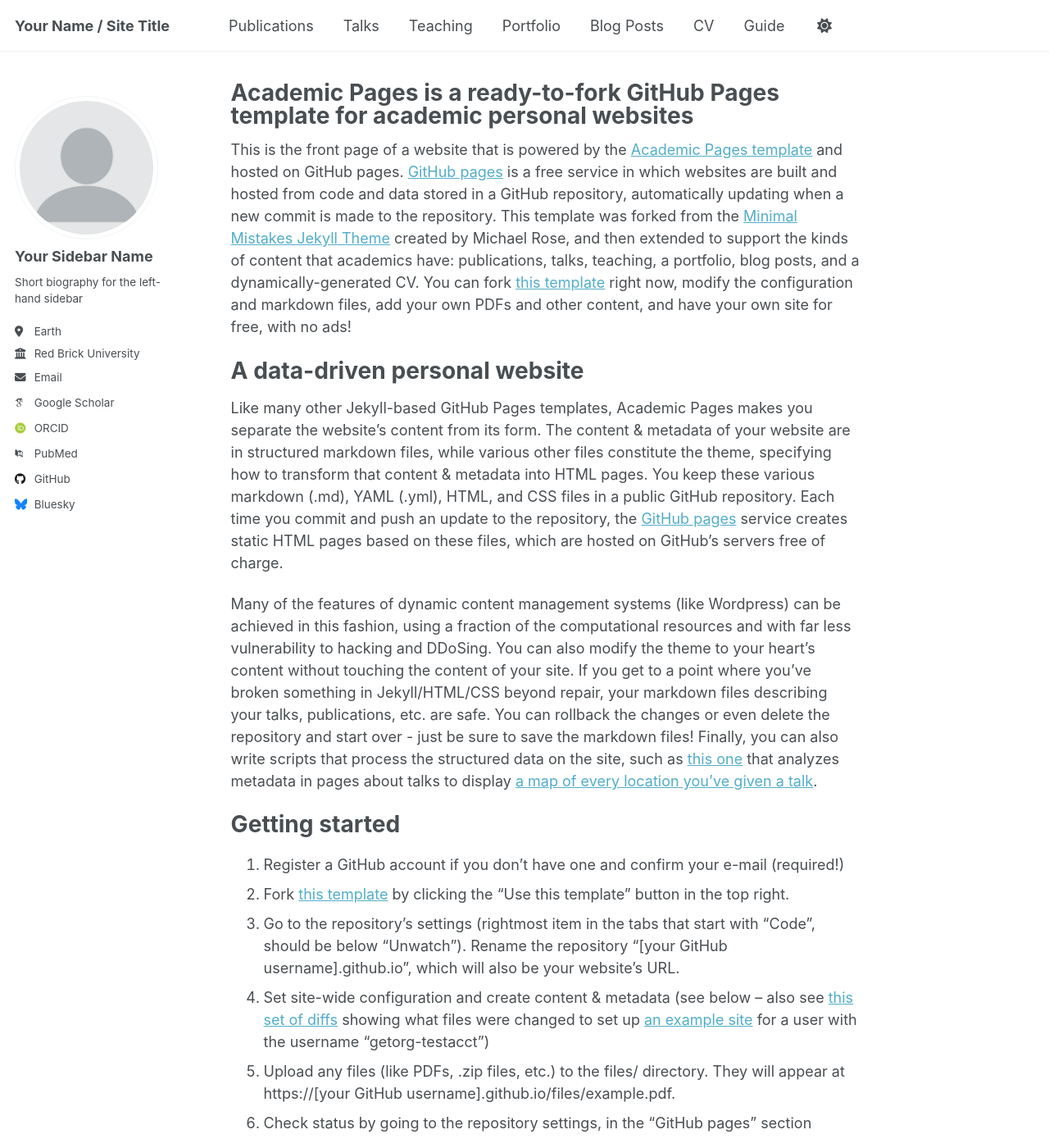
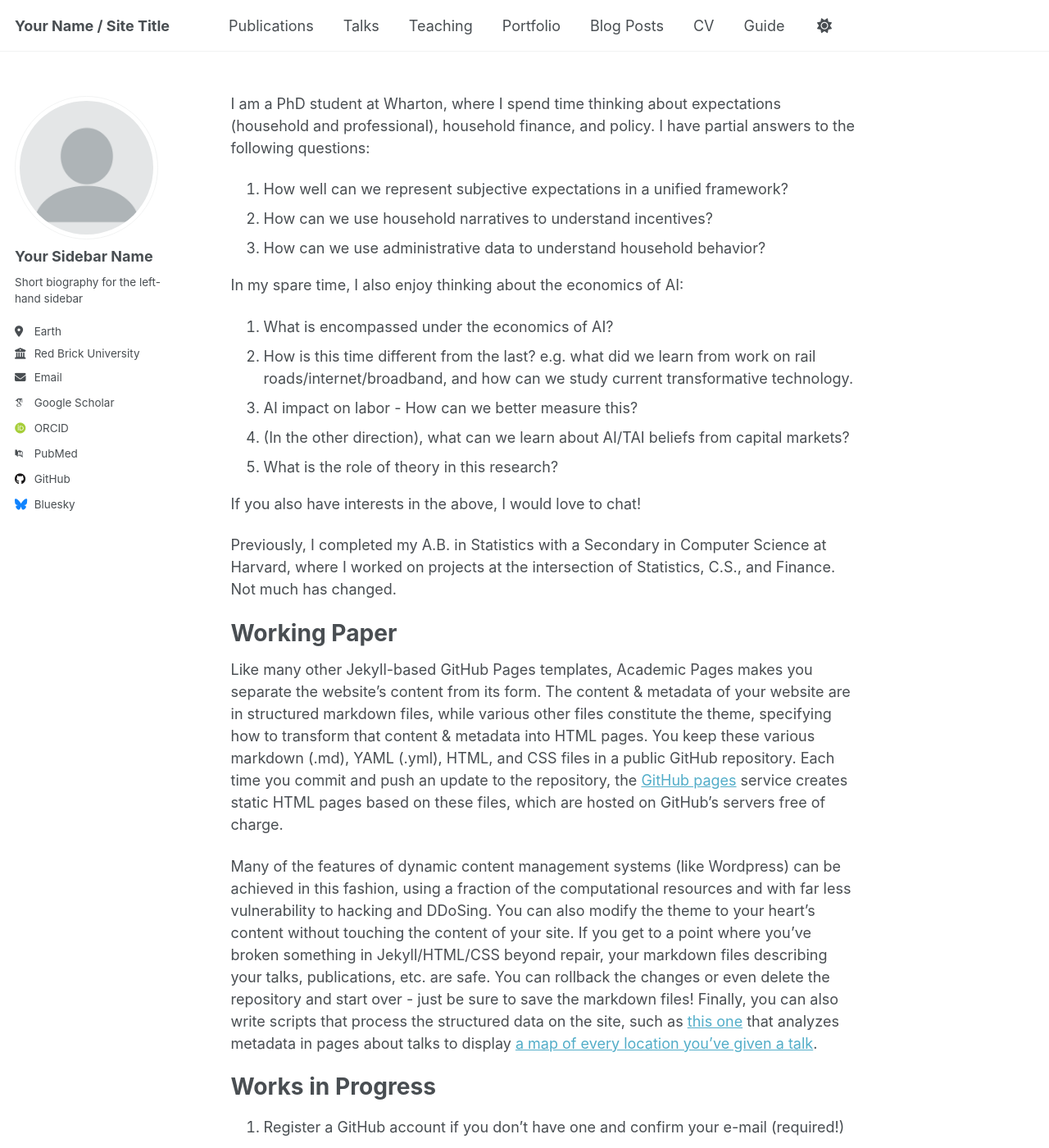
Before and after one commit to ritacui/ritacui.github.io, a Jekyll site: the page built from _pages/about.md, in a window 1280 px wide and 1400 px high. Shown: the whole window at 82% size. Built offline with Jekyll 4.4.1, drawn with Linux system fonts in a browser that asks for light colours; some web fonts are replaced; some of the changed text lies outside the part shown.

Commit message:
Update about.md

```diff
--- a/_pages/about.md
+++ b/_pages/about.md
@@ -1,21 +1,36 @@
 ---
 permalink: /
-title: "Academic Pages is a ready-to-fork GitHub Pages template for academic personal websites"
+title: ""
 author_profile: true
 redirect_from:
   - /about/
   - /about.html
 ---
 
-This is the front page of a website that is powered by the [Academic Pages template](https://github.com/academicpages/academicpages.github.io) and hosted on GitHub pages. [GitHub pages](https://pages.github.com) is a free service in which websites are built and hosted from code and data stored in a GitHub repository, automatically updating when a new commit is made to the repository. This template was forked from the [Minimal Mistakes Jekyll Theme](https://mmistakes.github.io/minimal-mistakes/) created by Michael Rose, and then extended to support the kinds of content that academics have: publications, talks, teaching, a portfolio, blog posts, and a dynamically-generated CV. You can fork [this template](https://github.com/academicpages/academicpages.github.io) right now, modify the configuration and markdown files, add your own PDFs and other content, and have your own site for free, with no ads!
+I am a PhD student at Wharton, where I spend time thinking about expectations (household and professional), household finance, and policy. I have partial answers to the following questions:
+1. How well can we represent subjective expectations in a unified framework?
+2. How can we use household narratives to understand incentives?
+3. How can we use administrative data to understand household behavior?
 
-A data-driven personal website
+In my spare time, I also enjoy thinking about the economics of AI:
+1. What is encompassed under the economics of AI?
+2. How is this time different from the last? e.g. what did we learn from work on rail roads/internet/broadband, and how can we study current transformative technology.
+3. AI impact on labor - How can we better measure this?
+4. (In the other direction), what can we learn about AI/TAI beliefs from capital markets?
+5. What is the role of theory in this research?
+
+If you also have interests in the above, I would love to chat!
+
+Previously, I completed my A.B. in Statistics with a Secondary in Computer Science at Harvard, where I worked on projects at the intersection of Statistics, C.S., and Finance. Not much has changed.
+
+
+Working Paper
 ======
 Like many other Jekyll-based GitHub Pages templates, Academic Pages makes you separate the website's content from its form. The content & metadata of your website are in structured markdown files, while various other files constitute the theme, specifying how to transform that content & metadata into HTML pages. You keep these various markdown (.md), YAML (.yml), HTML, and CSS files in a public GitHub repository. Each time you commit and push an update to the repository, the [GitHub pages](https://pages.github.com/) service creates static HTML pages based on these files, which are hosted on GitHub's servers free of charge.
 
 Many of the features of dynamic content management systems (like Wordpress) can be achieved in this fashion, using a fraction of the computational resources and with far less vulnerability to hacking and DDoSing. You can also modify the theme to your heart's content without touching the content of your site. If you get to a point where you've broken something in Jekyll/HTML/CSS beyond repair, your markdown files describing your talks, publications, etc. are safe. You can rollback the changes or even delete the repository and start over - just be sure to save the markdown files! Finally, you can also write scripts that process the structured data on the site, such as [this one](https://github.com/academicpages/academicpages.github.io/blob/master/talkmap.ipynb) that analyzes metadata in pages about talks to display [a map of every location you've given a talk](https://academicpages.github.io/talkmap.html).
 
-Getting started
+Works in Progress
 ======
 1. Register a GitHub account if you don't have one and confirm your e-mail (required!)
 1. Fork [this template](https://github.com/academicpages/academicpages.github.io) by clicking the "Use this template" button in the top right.
@@ -24,7 +39,7 @@ Getting started
 1. Upload any files (like PDFs, .zip files, etc.) to the files/ directory. They will appear at https://[your GitHub username].github.io/files/example.pdf.
 1. Check status by going to the repository settings, in the "GitHub pages" section
 
-Site-wide configuration
+Musings in Progress
 ------
 The main configuration file for the site is in the base directory in [_config.yml](https://github.com/academicpages/academicpages.github.io/blob/master/_config.yml), which defines the content in the sidebars and other site-wide features. You will need to replace the default variables with ones about yourself and your site's github repository. The configuration file for the top menu is in [_data/navigation.yml](https://github.com/academicpages/academicpages.github.io/blob/master/_data/navigation.yml). For example, if you don't have a portfolio or blog posts, you can remove those items from that navigation.yml file to remove them from the header.
 
```
